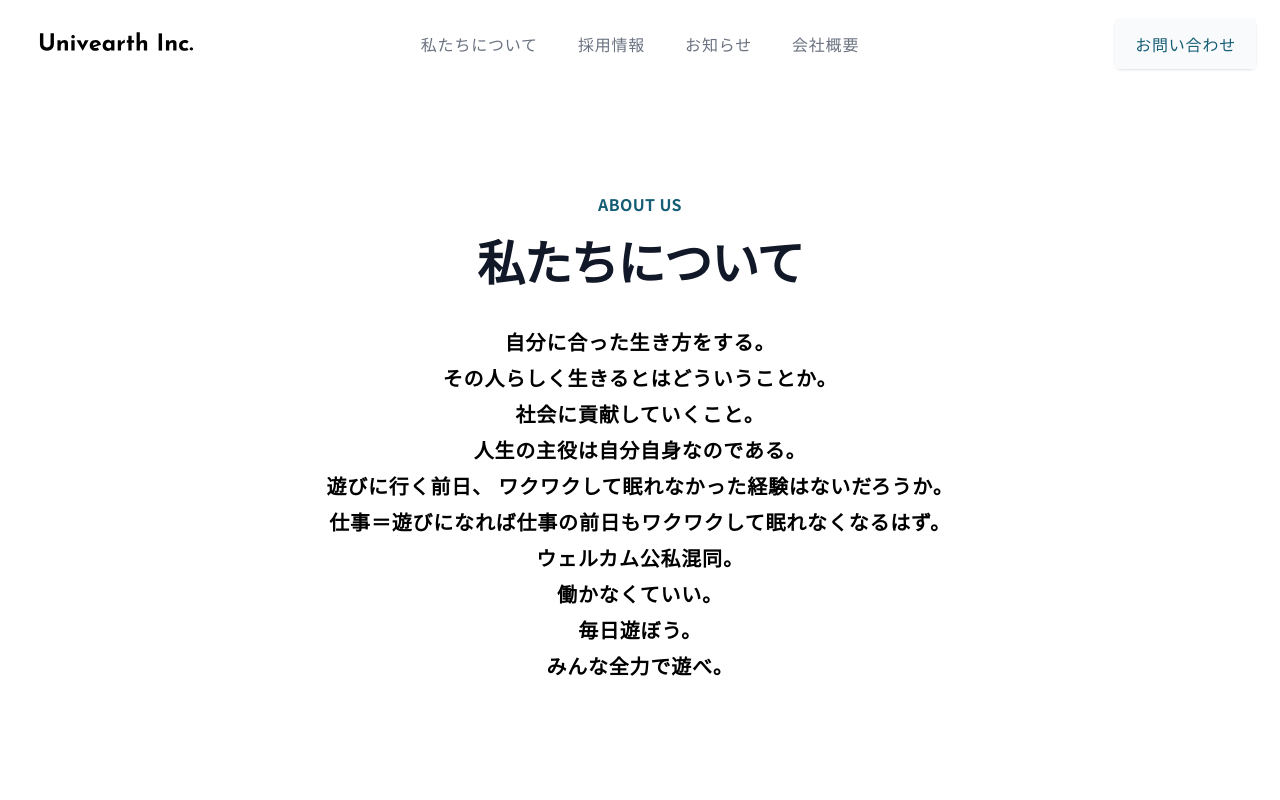
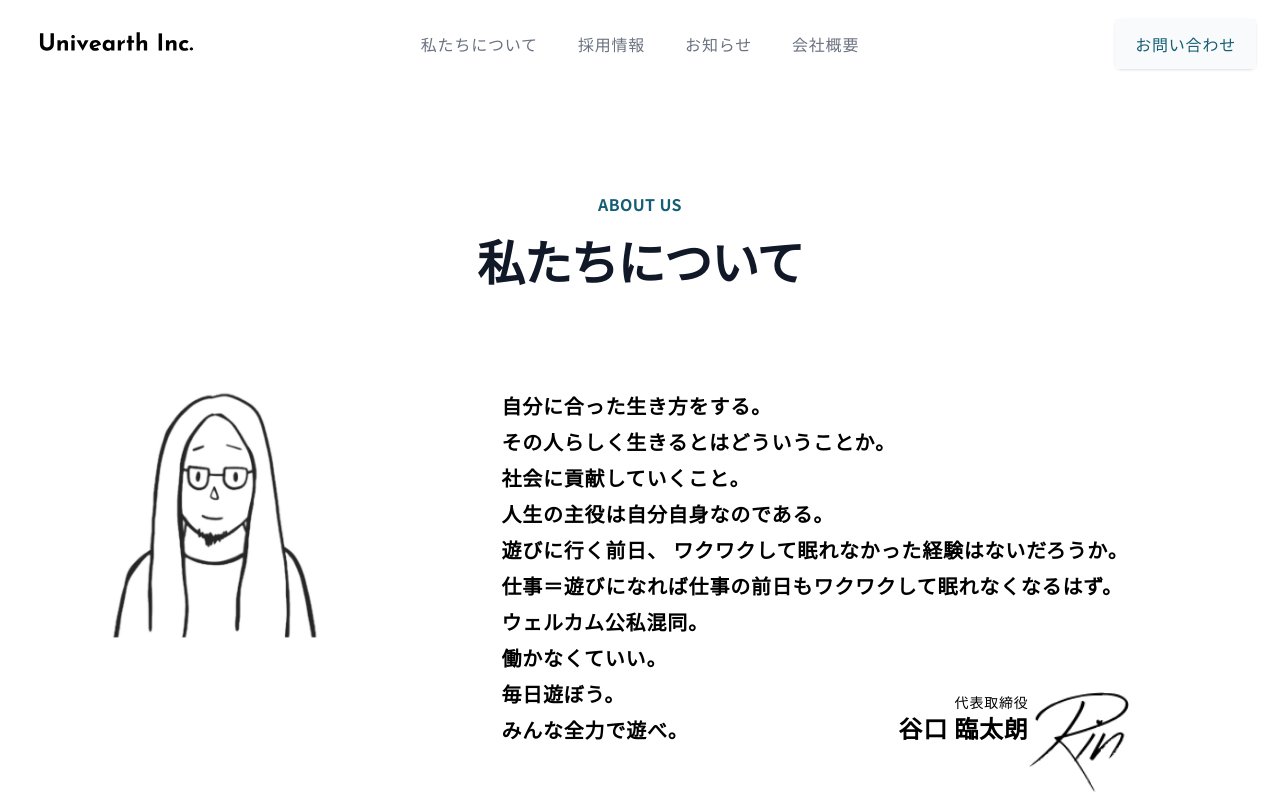
Before and after one commit to Univearth/univearth-website, a Next.js app: page /about in a window 1280 px wide. Shown: the top 800 px of the page. Built offline with nearby package versions, Linux system fonts and the light colour scheme.

Commit message:
refactor: aboutページの微調整&サービスセクションの非表示

```diff
--- a/src/components/Button/Returntop.tsx
+++ b/src/components/Button/Returntop.tsx
@@ -48,7 +48,7 @@ const ReturnTopButton = () => {
         onClick={returnTop}
         className="text-black   hover:text-cyan-800 active:text-gray-600  transition duration-75 hover:scale-125"
       >
-        <Image width="100" height="70" src="/rin2.png" alt="" />
+        <Image width="100" height="70" src="/images/rin2.png" alt="" />
         <p className="font-semibold">TOP</p>
       </button>
     </div>
--- a/src/components/newsSection/News.tsx
+++ b/src/components/newsSection/News.tsx
@@ -13,7 +13,7 @@ const posts = [
 
 const News = () => {
   return (
-    <div className="flex flex-col justify-center px-4 pt-32 pb-20 text-center bg-white sm:px-6 lg:px-8 lg:pt-32 lg:pb-28 lg:mt-32">
+    <div className="flex flex-col justify-center px-4 pt-32 pb-20 text-center bg-white sm:px-6 lg:px-8 lg:pt-32 lg:pb-28">
       <div className="relative mx-auto max-w-lg divide-gray-200 lg:max-w-7xl">
         <div>
           <h2 className="text-base font-semibold tracking-wide text-cyan-800 lg:mb-5">NEWS</h2>
--- a/src/pages/about.tsx
+++ b/src/pages/about.tsx
@@ -1,9 +1,11 @@
+import Image from 'next/image';
+
 import ReturnTopButton from '@/components/Button/Returntop';
 import Layout from '@/components/Layouts/Layout';
 
 
 
-const about = () => {
+const About = () => {
   return (
     <Layout>
       <main className="px-4 mx-auto mt-8 max-w-7xl">
@@ -16,7 +18,16 @@ const about = () => {
               私たちについて
             </p>
 
-            <p className="mx-auto mt-5 max-w-5xl text-sm font-semibold leading-6  text-black md:mt-8 md:text-xl md:leading-9 lg:mt-10 ">
+            <div className="flex flex-col justify-between mx-auto lg:flex-row lg:mt-16">
+              <div className='mt-5 lg:mt-10'>
+              <Image
+            src="/images/rin2.png"
+            alt=""
+            width='350'
+            height='250' />
+              </div>
+              <div className='mx-auto mt-5 max-w-5xl text-left lg:mt-10'>
+              <p className=" text-sm font-semibold leading-6 text-black md:text-xl md:leading-9 ">
               自分に合った生き方をする。
               <br />
               その人らしく生きるとはどういうことか。
@@ -34,6 +45,24 @@ const about = () => {
               <br /> 毎日遊ぼう。
               <br /> みんな全力で遊べ。
             </p>
+            <div>
+            <div className='flex justify-end text-right lg:-mt-14'>
+            <div>
+
+                <p className='text-sm'>代表取締役</p>
+                <p className='text-lg font-bold lg:text-2xl'>谷口 臨太朗</p>
+                </div>
+                <Image src='/images/sign_rin.png' width='100' height='100' alt='' />
+            </div>
+
+
+            </div>
+              </div>
+
+
+            </div>
+
+
           </div>
         </div>
       </main>
@@ -41,7 +70,7 @@ const about = () => {
         <h2 className="mt-20 mb-12 text-3xl font-semibold text-left md:text-4xl lg:text-5xl">
           VAL<span className="text-cyan-800">U</span>ES
         </h2>
-        <div className="grid grid-cols-2 font-semibold  md:text-lg lg:text-2xl">
+        <div className="grid grid-cols-2 mx-auto font-semibold  md:text-lg lg:text-2xl">
           <h4 className="flex text-xs font-normal text-cyan-800  md:text-base">
             Become an expert.
           </h4>
@@ -106,4 +135,4 @@ const about = () => {
   );
 };
 
-export default about;
+export default About;
--- a/src/pages/contact.tsx
+++ b/src/pages/contact.tsx
@@ -1,6 +1,5 @@
 import { ErrorMessage } from '@hookform/error-message';
-import React from 'react';
-import { useForm, SubmitHandler } from 'react-hook-form';
+import { SubmitHandler, useForm } from 'react-hook-form';
 
 import { Inputs } from '@/@types/global.d';
 import Layout from '@/components/Layouts/Layout';
--- a/src/pages/index.tsx
+++ b/src/pages/index.tsx
@@ -3,13 +3,11 @@ import Hero from '@/components/heroSections/Hero';
 import Information from '@/components/InformationSection/Information';
 import Layout from '@/components/Layouts/Layout';
 import News from '@/components/newsSection/News';
-import Service from '@/components/serviceSection/Service';
 
 const Home = (): JSX.Element => {
   return (
     <Layout>
       <Hero />
-      <Service />
       <News />
       <Information />
       <div className=" absolute right-56">
```
Also changed, not shown: public/images/rin2.png (renamed from public/rin2.png), public/images/sign_rin.png (added).
